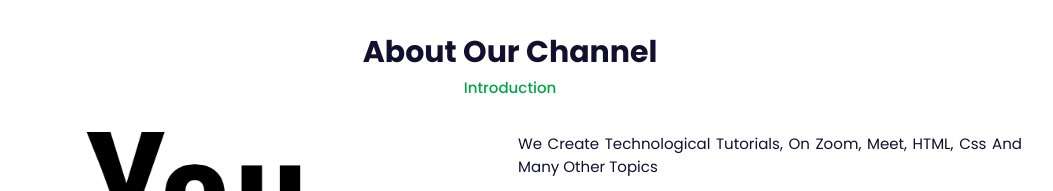
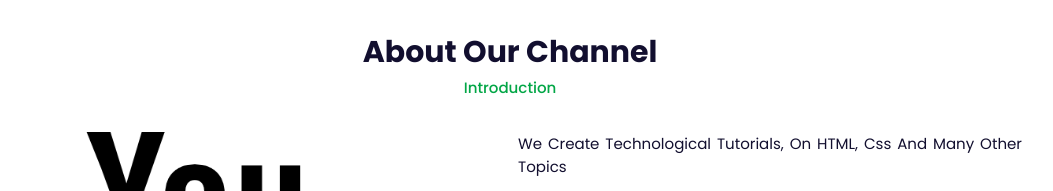
Before and after one commit to codetestingforcdinc/test, a plain HTML site: page index.html in a window 1280 px wide. Shown: the part 820-1011 px from the top of the page, without its empty margins (130-1183 px from the left). Drawn offline with nearby package versions, Linux system fonts and the light colour scheme.

Commit message:
Update index.html

```diff
--- a/index.html
+++ b/index.html
@@ -63,7 +63,7 @@
                 <img src="121.png" width="50px" height="350px" alt="">
             </div>
             <div class="about-text">
-                <p>We Create Technological Tutorials, On Zoom, Meet, HTML, Css And Many Other Topics</p>
+                <p>We Create Technological Tutorials, On HTML, Css And Many Other Topics</p>
                 <div class="information">
                     <!-- Box 1 -->
                     <div class="info-box">
```
